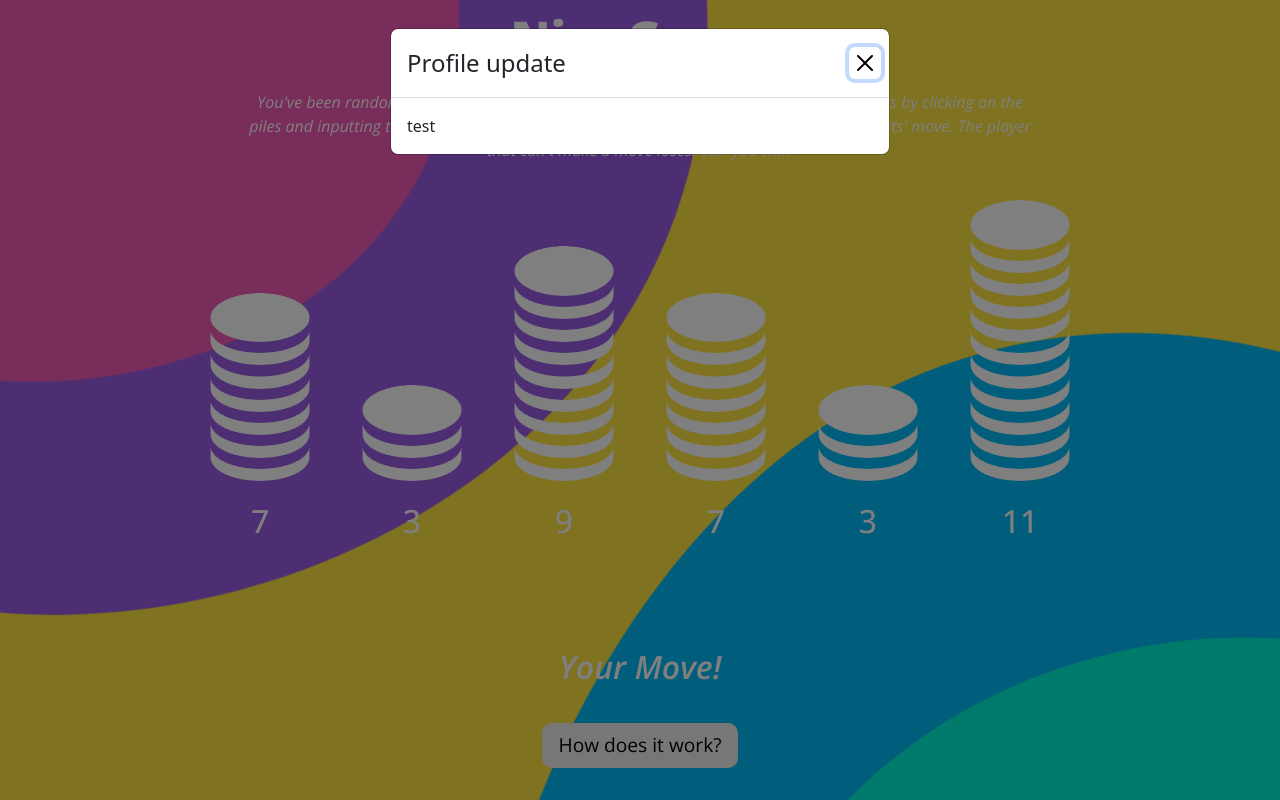
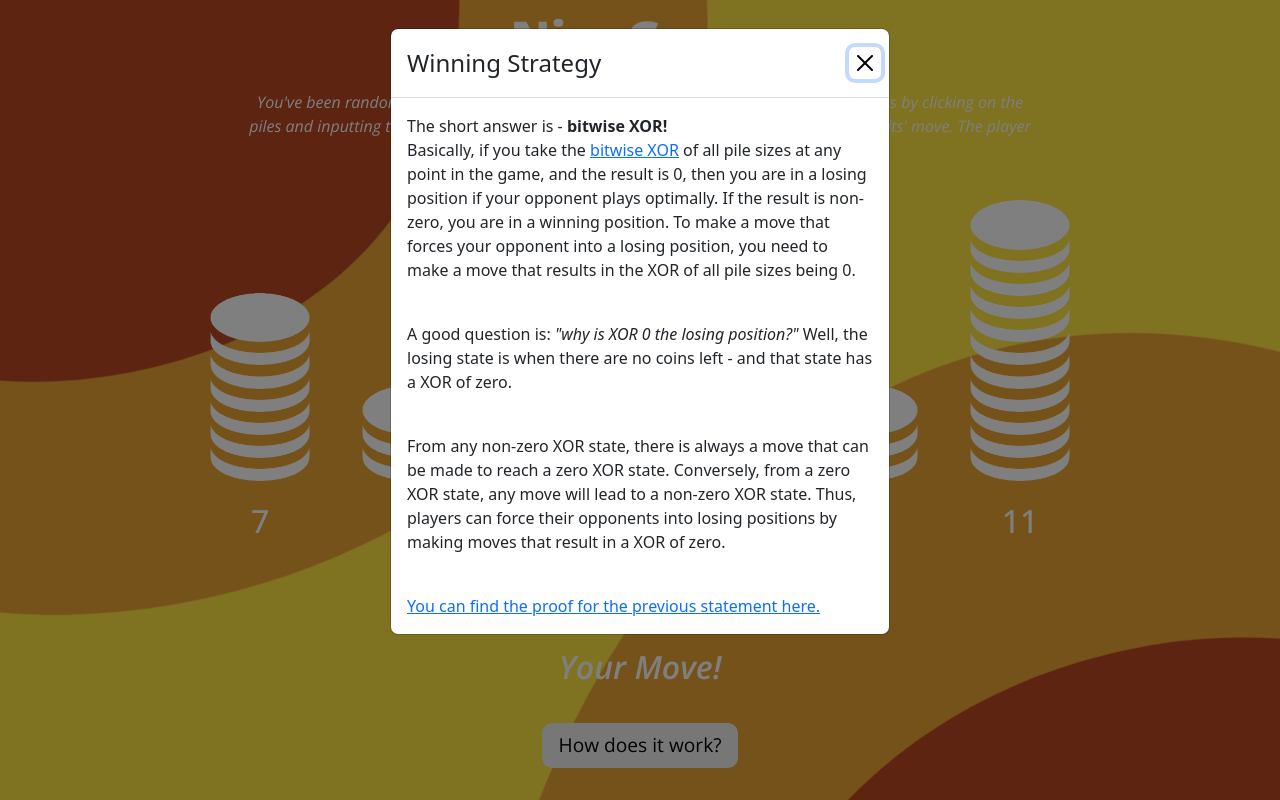
Before and after one commit to far1ca/nim-game, an Angular app in the folder nim-game/: page / in a window 1280 px wide. Both pictures are taken after a click on the button "How does it work?". Shown: the part 78-878 px from the top of the page. Built offline with nearby package versions, Linux system fonts and the light colour scheme.

Commit message:
Adjust bg colors and add modal text

```diff
--- a/nim-game/src/app/app.html
+++ b/nim-game/src/app/app.html
@@ -28,22 +28,22 @@
     </style>
   </defs>
   <path
-    fill="#9b5de5"
+    fill="#eba534"
     class="out-top"
     d="M37-5C25.1-14.7,5.7-19.1-9.2-10-28.5,1.8-32.7,31.1-19.8,49c15.5,21.5,52.6,22,67.2,2.3C59.4,35,53.7,8.5,37-5Z"
   />
   <path
-    fill="#f15bb5"
+    fill="#ba4822"
     class="in-top"
     d="M20.6,4.1C11.6,1.5-1.9,2.5-8,11.2-16.3,23.1-8.2,45.6,7.4,50S42.1,38.9,41,24.5C40.2,14.1,29.4,6.6,20.6,4.1Z"
   />
   <path
-    fill="#00bbf9"
+    fill="#eba534"
     class="out-bottom"
     d="M105.9,48.6c-12.4-8.2-29.3-4.8-39.4.8-23.4,12.8-37.7,51.9-19.1,74.1s63.9,15.3,76-5.6c7.6-13.3,1.8-31.1-2.3-43.8C117.6,63.3,114.7,54.3,105.9,48.6Z"
   />
   <path
-    fill="#00f5d4"
+    fill="#ba4822"
     class="in-bottom"
     d="M102,67.1c-9.6-6.1-22-3.1-29.5,2-15.4,10.7-19.6,37.5-7.6,47.8s35.9,3.9,44.5-12.5C115.5,92.6,113.9,74.6,102,67.1Z"
   />
@@ -105,7 +105,7 @@
 
 <ng-template #content let-modal>
   <div class="modal-header">
-    <h4 class="modal-title" id="modal-basic-title">Profile update</h4>
+    <h4 class="modal-title" id="modal-basic-title">Winning Strategy</h4>
     <button
       type="button"
       class="btn-close"
@@ -113,5 +113,33 @@
       (click)="modal.dismiss('Cross click')"
     ></button>
   </div>
-  <div class="modal-body">test</div>
+  <div class="modal-body">
+    The short answer is - <span style="font-weight: 800">bitwise XOR!</span>
+    <br />
+    <p>
+      Basically, if you take the
+      <a href="https://en.wikipedia.org/wiki/Bitwise_operation#XOR" target="_blank">bitwise XOR</a>
+      of all pile sizes at any point in the game, and the result is 0, then you are in a losing
+      position if your opponent plays optimally. If the result is non-zero, you are in a winning
+      position. To make a move that forces your opponent into a losing position, you need to make a
+      move that results in the XOR of all pile sizes being 0.
+    </p>
+    <br />
+    <p>
+      A good question is:
+      <span style="font-style: italic">"why is XOR 0 the losing position?"</span> Well, the losing
+      state is when there are no coins left - and that state has a XOR of zero.
+    </p>
+    <br />
+    <p>
+      From any non-zero XOR state, there is always a move that can be made to reach a zero XOR
+      state. Conversely, from a zero XOR state, any move will lead to a non-zero XOR state. Thus,
+      players can force their opponents into losing positions by making moves that result in a XOR
+      of zero.
+    </p>
+    <br />
+    <a href="https://cp-algorithms.com/game_theory/sprague-grundy-nim.html" target="_blank"
+      >You can find the proof for the previous statement here.</a
+    >
+  </div>
 </ng-template>
```
